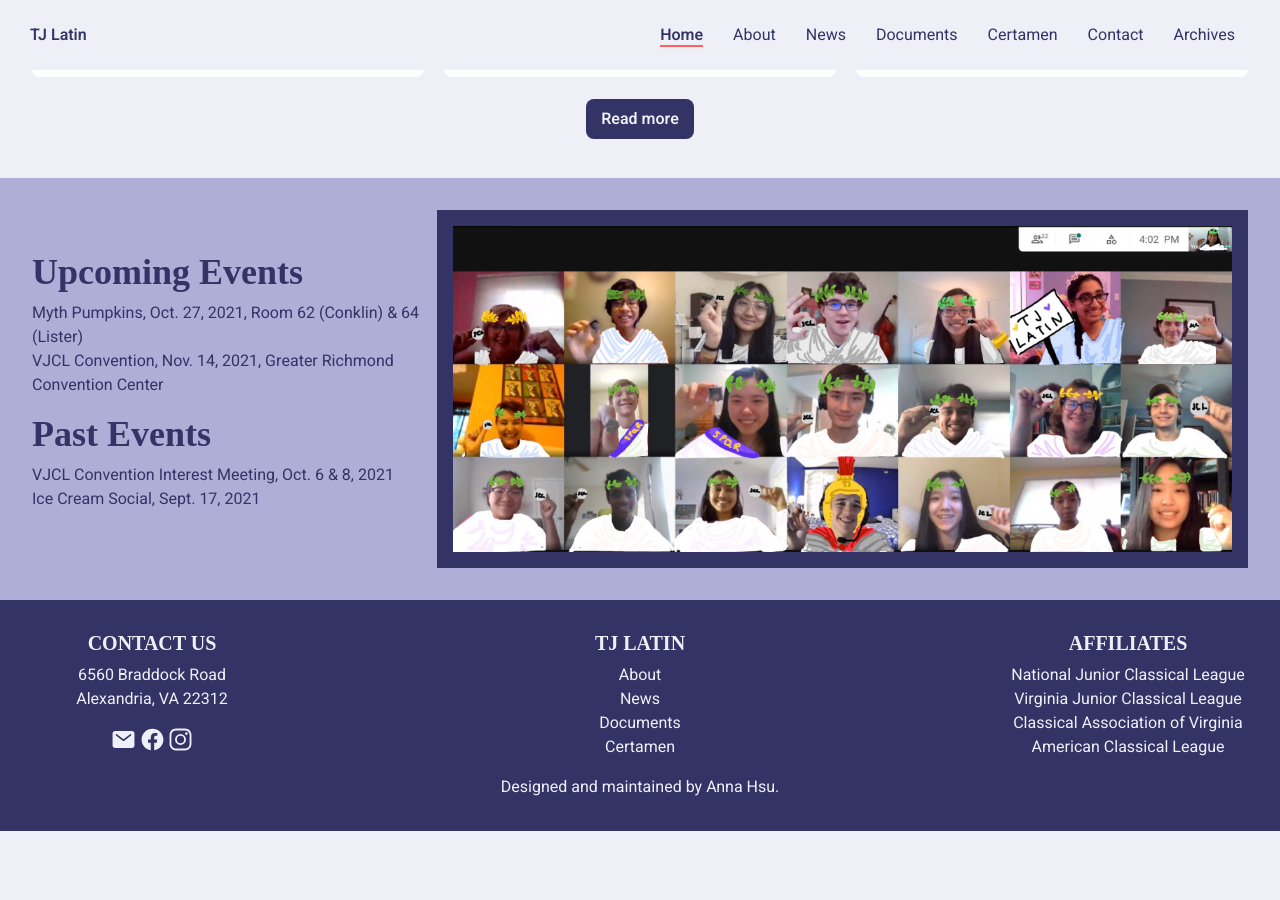
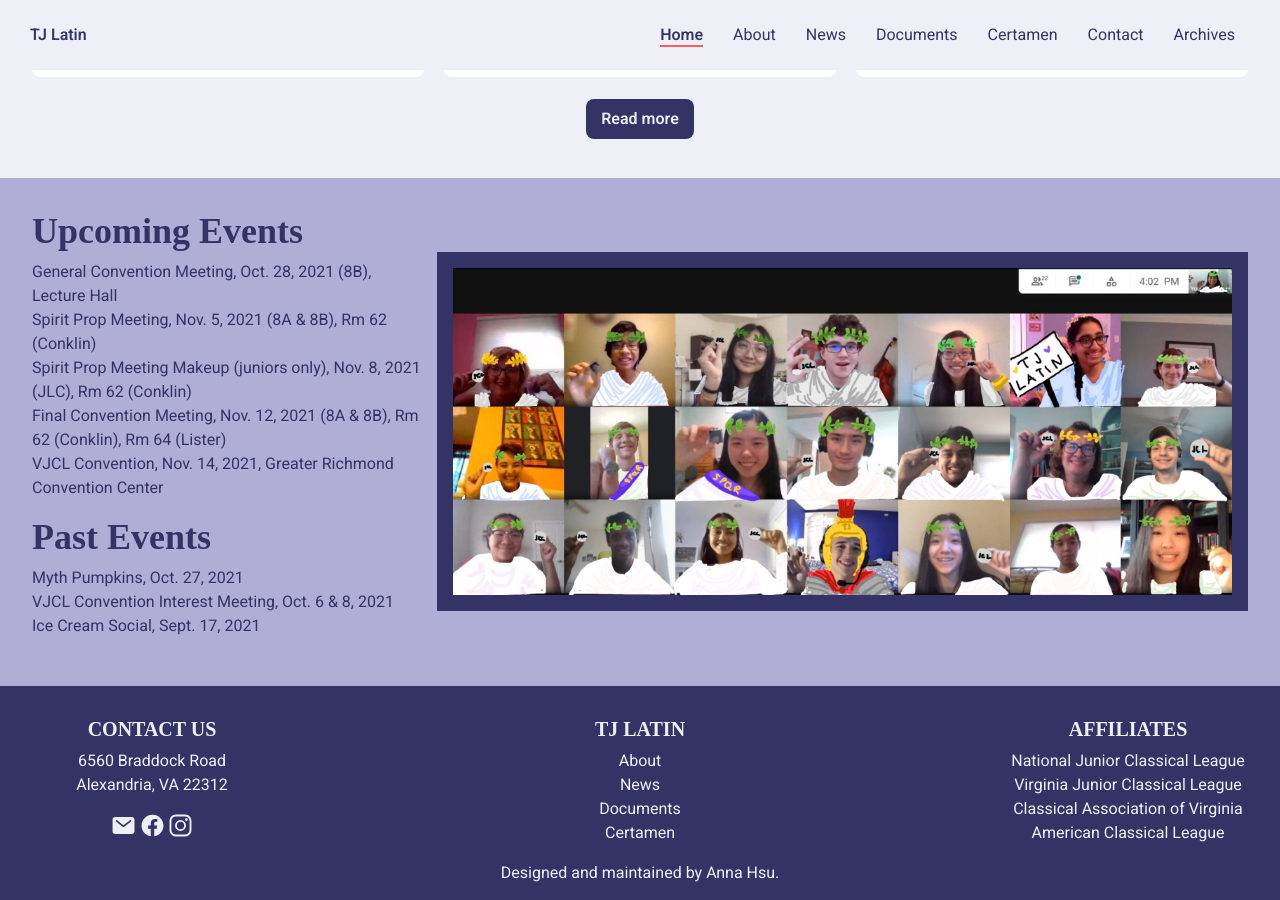
Before and after one commit to TJLatin/website, a Jekyll site: the page built from index.html, in a window 1280 px wide and 900 px high, scrolled down 1203 px. Built offline with Jekyll 4.4.1, drawn with Linux system fonts in a browser that asks for light colours; some web fonts are replaced; before the commit the page ends 2034 px from its top, so only the background shows below that.

Commit message:
add convention meetings

```diff
--- a/_data/events.yml
+++ b/_data/events.yml
@@ -1,12 +1,24 @@
 upcoming_events:
-  - name: Myth Pumpkins
-    date: Oct. 27, 2021
-    loc: Room 62 (Conklin) & 64 (Lister)
+  - name: General Convention Meeting
+    date: Oct. 28, 2021 (8B)
+    loc: Lecture Hall
+  - name: Spirit Prop Meeting
+    date: Nov. 5, 2021 (8A & 8B)
+    loc: Rm 62 (Conklin)
+  - name: Spirit Prop Meeting Makeup (juniors only)
+    date: Nov. 8, 2021 (JLC)
+    loc: Rm 62 (Conklin)
+  - name: Final Convention Meeting
+    date: Nov. 12, 2021 (8A & 8B)
+    loc: Rm 62 (Conklin), Rm 64 (Lister)
   - name: VJCL Convention
     date: Nov. 14, 2021
     loc: Greater Richmond Convention Center
 
 past_events:
+  - name: Myth Pumpkins
+    date: Oct. 27, 2021
+    link: none
   - name: VJCL Convention Interest Meeting
     date: Oct. 6 & 8, 2021
     link: none
```
